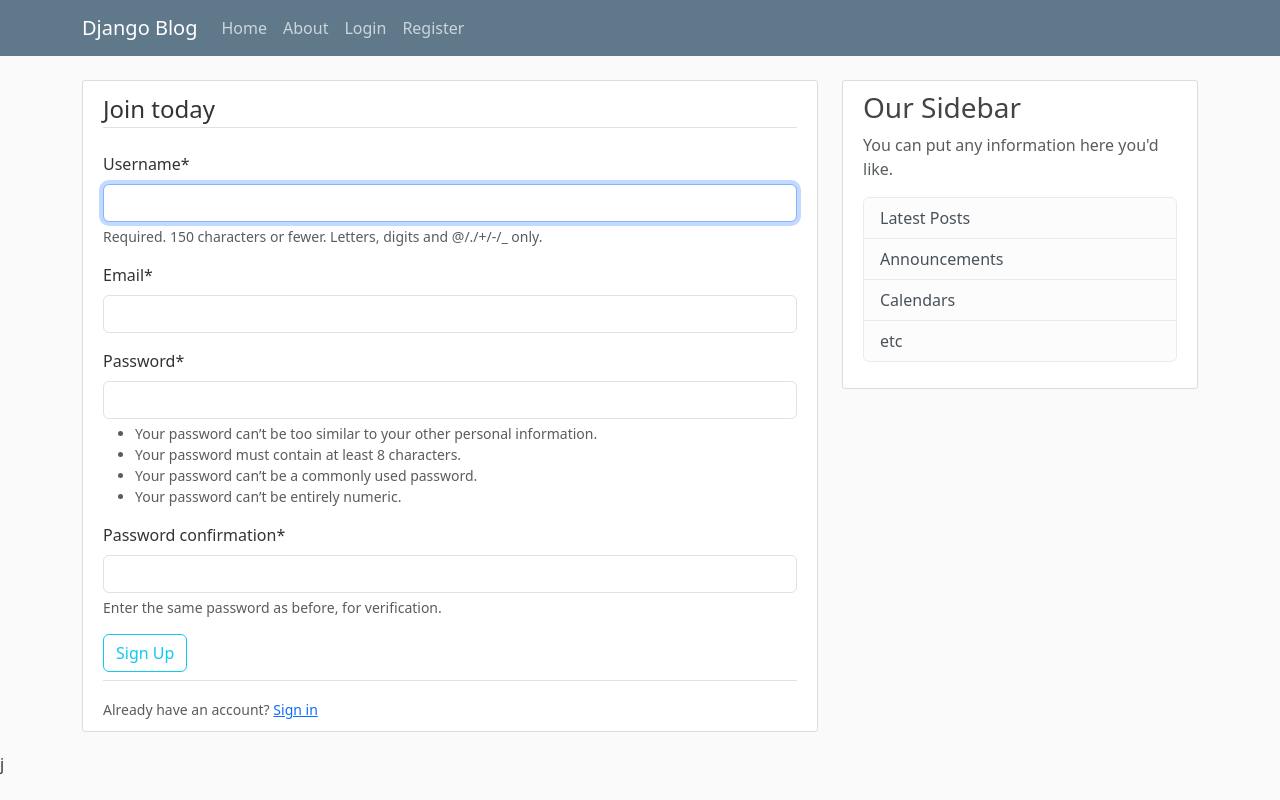
After one commit to Sohan916/django_project, a Django app: page /register/ in a window 1280 px wide. The commit adds this page. Run offline with Django 5.2, Linux system fonts and the light colour scheme; some libraries are stand-ins or nearby versions.

Commit message:
Add user registration functionality with crispy forms

```diff
--- a/blog/templates/blog/base.html
+++ b/blog/templates/blog/base.html
@@ -41,6 +41,11 @@
 <main role="main" class="container">
   <div class="row">
     <div class="col-md-8">
+      {% if messages %}
+      {% for message in messages %}
+      <div class="alert alert-{{ message.tags }}"> {{message}}</div>
+     {% endfor ll%}
+      {% endif %}
       {% block content %}{% endblock %}
     </div>
     <div class="col-md-4">
--- a/django_project/settings.py
+++ b/django_project/settings.py
@@ -33,6 +33,8 @@ ALLOWED_HOSTS = []
 INSTALLED_APPS = [
     "blog.apps.BlogConfig",
     "users.apps.UsersConfig",
+    "crispy_forms",
+    "crispy_bootstrap5",
     "django.contrib.admin",
     "django.contrib.auth",
     "django.contrib.contenttypes",
@@ -117,3 +119,5 @@ USE_TZ = True
 # https://docs.djangoproject.com/en/6.0/howto/static-files/
 
 STATIC_URL = "static/"
+
+CRISPY_TEMPLATE_PACK = "Bootstrap5"
--- a/django_project/urls.py
+++ b/django_project/urls.py
@@ -17,6 +17,10 @@ Including another URLconf
 
 from django.contrib import admin
 from django.urls import path, include
+from users import views as user_views
 
-
-urlpatterns = [path("admin/", admin.site.urls), path("", include("blog.urls"))]
+urlpatterns = [
+    path("admin/", admin.site.urls),
+    path("", include("blog.urls")),
+    path("register/", user_views.register, name="register"),
+]
--- /dev/null
+++ b/users/forms.py
@@ -0,0 +1,11 @@
+from django import forms
+from django.contrib.auth.models import User
+from django.contrib.auth.forms import UserCreationForm
+
+
+class UserRegisterForm(UserCreationForm):
+    email = forms.EmailField()
+
+    class Meta:
+        model = User
+        fields = ["username", "email", "password1", "password2"]
--- /dev/null
+++ b/users/templates/users/register.html
@@ -0,0 +1,21 @@
+ {% extends "blog/base.html" %}
+{% load crispy_forms_tags %}
+{%  block content %}
+ <div class="content-section">
+    <form method="post">
+    {% csrf_token %}
+    <fieldset class="form-group">
+        <legend class="border-bottom mb-4">Join today</legend>
+        {{ form|crispy }}
+    </fieldset>
+    <div class="form-group  mb-2">
+        <button class="btn btn-outline-info" type="submit">Sign Up</button>
+    </div>
+ </form>
+    <div class="border-top pt-3">
+      <small class="text-muted">Already have an account?
+        <a href="#" class="ml-2">Sign in</a>
+       </small>
+    </div>
+</div>
+{% endblock content %}
--- a/users/views.py
+++ b/users/views.py
@@ -1,3 +1,17 @@
-from django.shortcuts import render
+from django.shortcuts import render, redirect
+from django.contrib import messages
+from .forms import UserRegisterForm
+
 
 # Create your views here.
+def register(request):
+    if request.method == "POST":
+        form = UserRegisterForm(request.POST)
+        if form.is_valid():
+            form.save()
+            username = form.cleaned_data.get("username")
+            messages.success(request, f"Account created for {username}!")
+            return redirect("blog-home")
+    else:
+        form = UserRegisterForm()
+    return render(request, "users/register.html", {"form": form})
```
